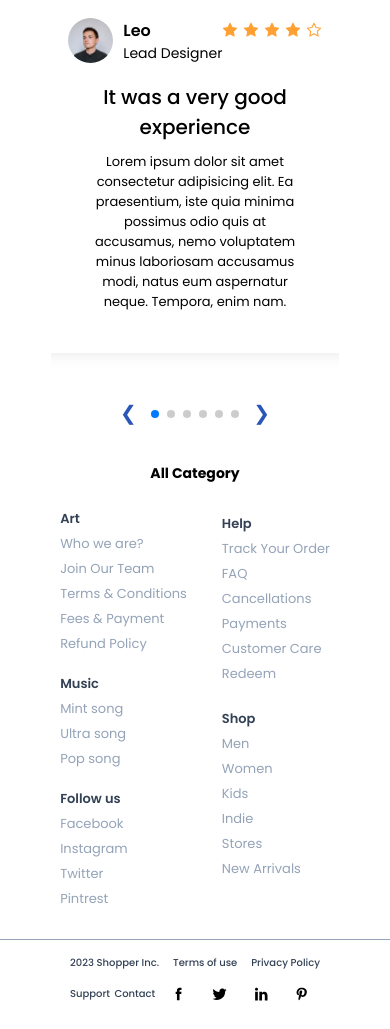
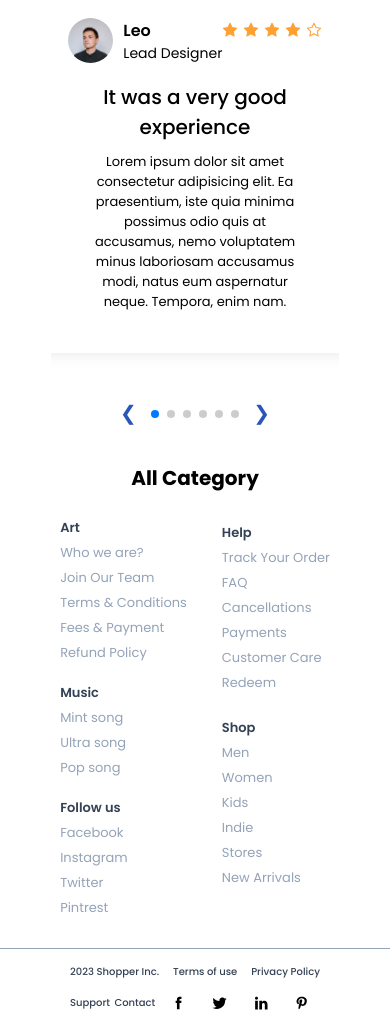
Before and after one commit to ketantb/shopping-cart, a plain HTML site: page index.html in a window 390 px wide. Shown: the part 854-1883 px from the top of the page. Drawn offline with nearby package versions, Linux system fonts and the light colour scheme.

Commit message:
Update style.css

```diff
--- a/style.css
+++ b/style.css
@@ -680,7 +680,7 @@ footer{
         font-size: 20px;
     }
 
-    .footer1>h2{ font-size: 14px;}
+    .footer1>h2{ font-size: 20px;}
 
     .footer1{
         padding-left: 0px;
```
